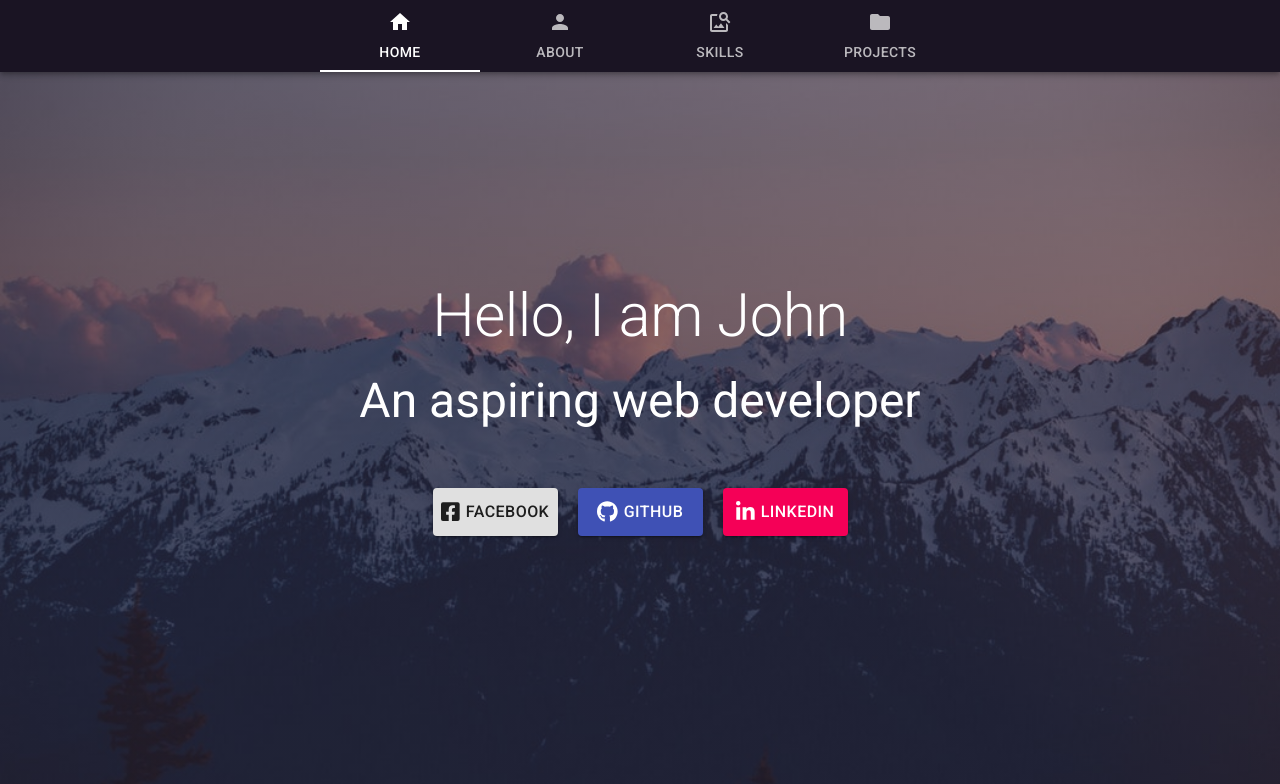
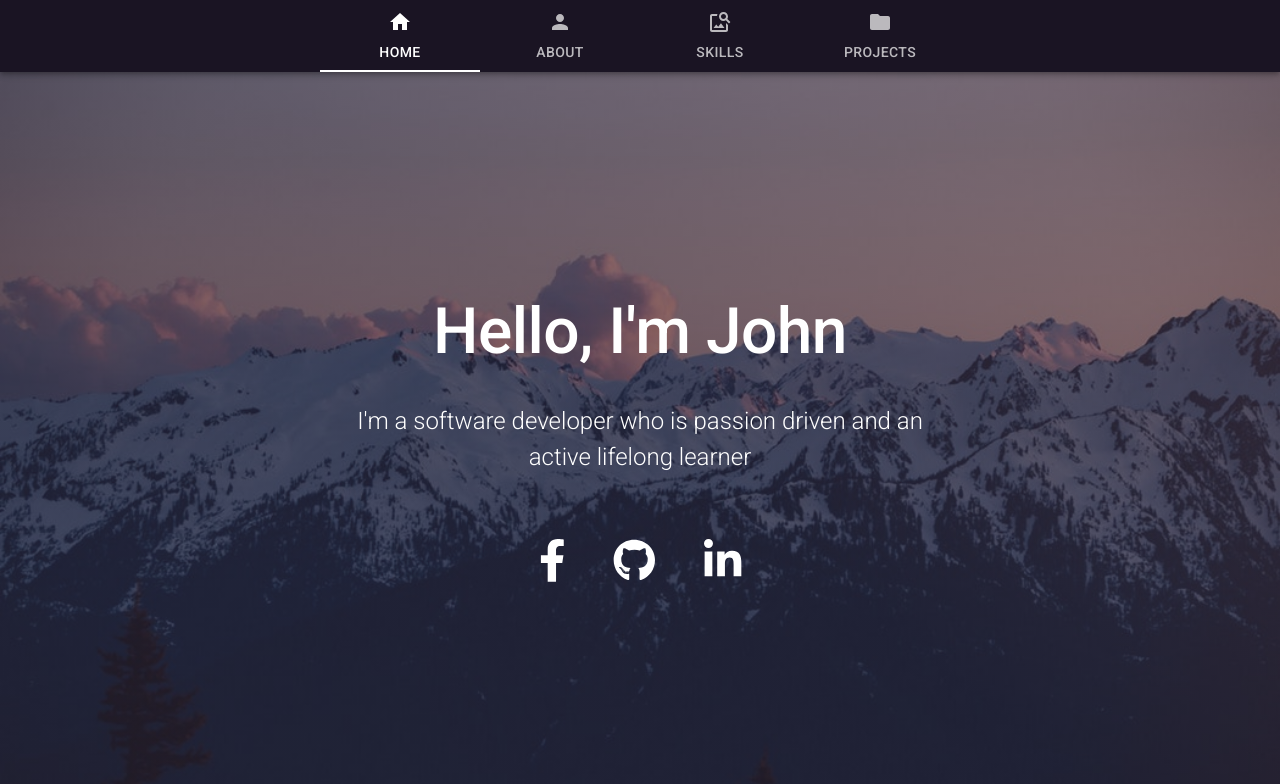
Before and after one commit to LogicUI/React-Portfolio, a React (Create React App) app: page /about in a window 1280 px wide. Shown: the top 784 px of the page. Built offline with nearby package versions, Linux system fonts and the light colour scheme.

Commit message:
fixed home page

```diff
--- a/src/components/Home.js
+++ b/src/components/Home.js
@@ -2,12 +2,12 @@ import React from 'react';
 import Typography from '@material-ui/core/Typography';
 import { homeStyles } from '../styles/homeStyles';
 import { withStyles } from '@material-ui/styles';
-import Button from '@material-ui/core/Button';
+import IconButton from '@material-ui/core/IconButton';
 import { FontAwesomeIcon } from '@fortawesome/react-fontawesome';
 import {
   faGithub,
   faLinkedinIn,
-  faFacebookSquare
+  faFacebookF
 } from '@fortawesome/free-brands-svg-icons';
 
 const Home = (props) => {
@@ -16,30 +16,24 @@ const Home = (props) => {
     <React.Fragment>
       <section className={classes.main}>
         <Typography variant="h2" gutterBottom classes={{ h2: classes.h2 }}>
-          Hello, I am John
+          Hello, I'm John
         </Typography>
         <Typography variant="h3" gutterBottom classes={{ h3: classes.h3 }}>
-          An aspiring web developer
+          I'm a software developer who is passion driven and an <br /> active
+          lifelong learner
         </Typography>
       </section>
 
       <section className={classes.buttons}>
-        <Button variant="contained" className={classes.button}>
-          <FontAwesomeIcon icon={faFacebookSquare} size="lg" pull="left" />
-          Facebook
-        </Button>
-        <Button variant="contained" color="primary" className={classes.button}>
-          <FontAwesomeIcon icon={faGithub} size="lg" pull="left" />
-          Github
-        </Button>
-        <Button
-          variant="contained"
-          color="secondary"
-          className={classes.button}
-        >
-          <FontAwesomeIcon icon={faLinkedinIn} size="lg" pull="left" />
-          Linkedin
-        </Button>
+        <IconButton aria-label="Facebook" className={classes.button}>
+          <FontAwesomeIcon icon={faFacebookF} size="lg" />
+        </IconButton>
+        <IconButton aria-label="GitHub" className={classes.button}>
+          <FontAwesomeIcon icon={faGithub} size="lg" />
+        </IconButton>
+        <IconButton aria-label="Linkedin" className={classes.button}>
+          <FontAwesomeIcon icon={faLinkedinIn} size="lg" />
+        </IconButton>
       </section>
     </React.Fragment>
   );
--- a/src/palettes/index.js
+++ b/src/palettes/index.js
@@ -1,3 +1 @@
-import { red, purple ,blueGrey} from '@material-ui/core/colors';
-
 export const black = '#1A1423';
--- a/src/styles/headerStyles.js
+++ b/src/styles/headerStyles.js
@@ -2,7 +2,6 @@ import { black } from '../palettes';
 import { flexMiddle } from './mixins/flexMiddle';
 
 const rowMiddle = flexMiddle('row');
-const columnMiddle = flexMiddle('column');
 
 export const headerStyles = () => ({
   root: {
@@ -10,10 +9,9 @@ export const headerStyles = () => ({
   },
 
   tool: {
-        display:rowMiddle
-
+    display: rowMiddle
   },
   indicator: {
-    backgroundColor: 'white',
-   }
+    backgroundColor: 'white'
+  }
 });
--- a/src/styles/homeStyles.js
+++ b/src/styles/homeStyles.js
@@ -7,22 +7,28 @@ export const homeStyles = () => ({
     marginTop: '26px'
   },
   h2: {
-    color: 'white'
+    color: 'white',
+    fontWeight: '500',
+    marginTop: '4rem',
+    fontSize: '4rem',
+    lineHeight: '1.5'
   },
   h3: {
-    color: 'white'
+    color: 'white',
+    fontWeight: '100',
+    lineHeight: 1.5,
+    fontSize: '1.5rem'
   },
   buttons: {
-    display: flexMiddle('column'),
-    marginTop: '2rem',
-    '@media(min-width:768px)': {
-      display: flexMiddle('row')
-    }
+    display: flexMiddle('row'),
+    marginTop: '2rem'
   },
   button: {
-    margin: '10px',
-    width: '125px',
-    height: '48px',
-    fontSize: '1rem'
+    color: 'white',
+    fontSize: '32px',
+    padding: '1.5rem',
+    '&:hover': {
+      transform: 'scale(1.2)'
+    }
   }
 });
--- a/src/styles/index.js
+++ b/src/styles/index.js
@@ -2,7 +2,6 @@ import { makeStyles } from '@material-ui/styles';
 import background from '../images/background.jpeg';
 import { flexMiddle } from '../styles/mixins/flexMiddle';
 
-const columnMiddle = flexMiddle('column');
 
 export const styles = makeStyles({
   '@global': {
```
